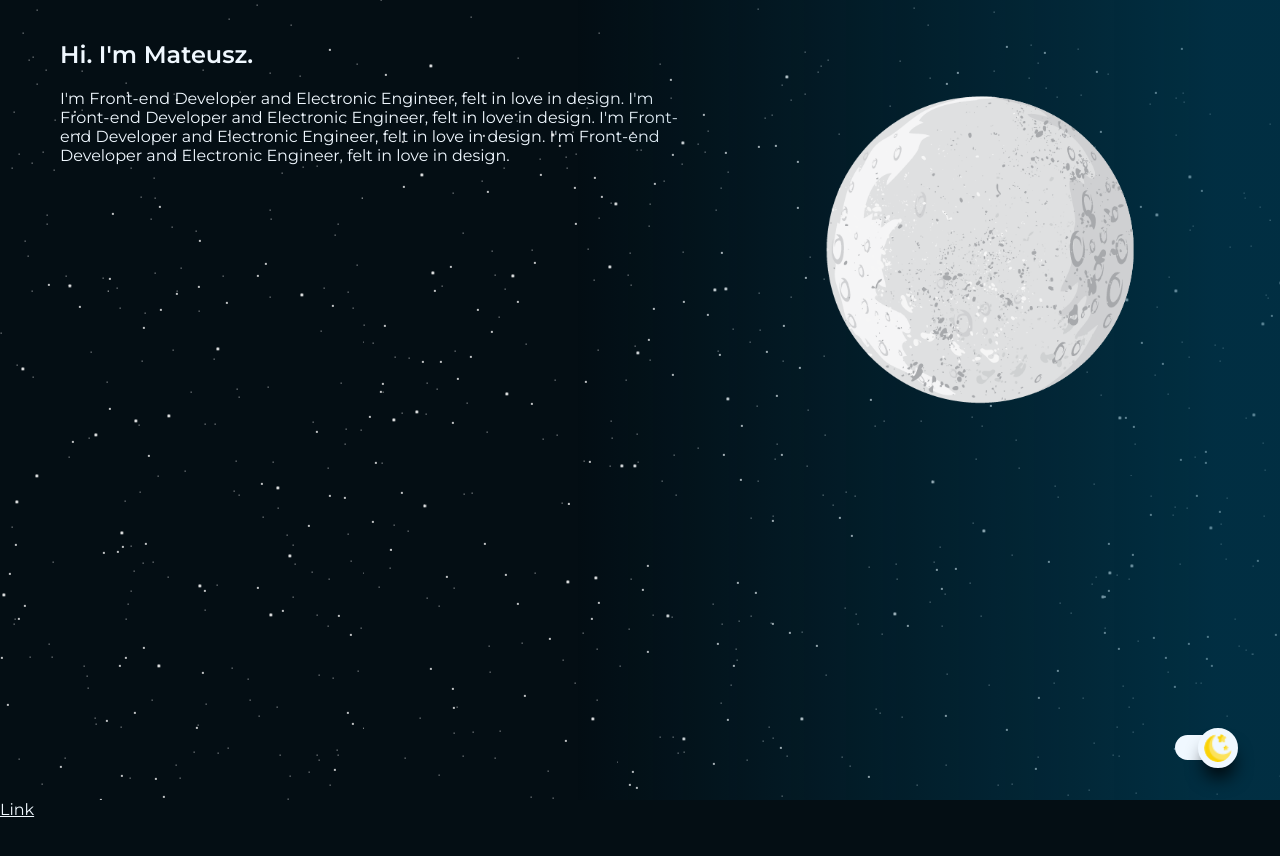
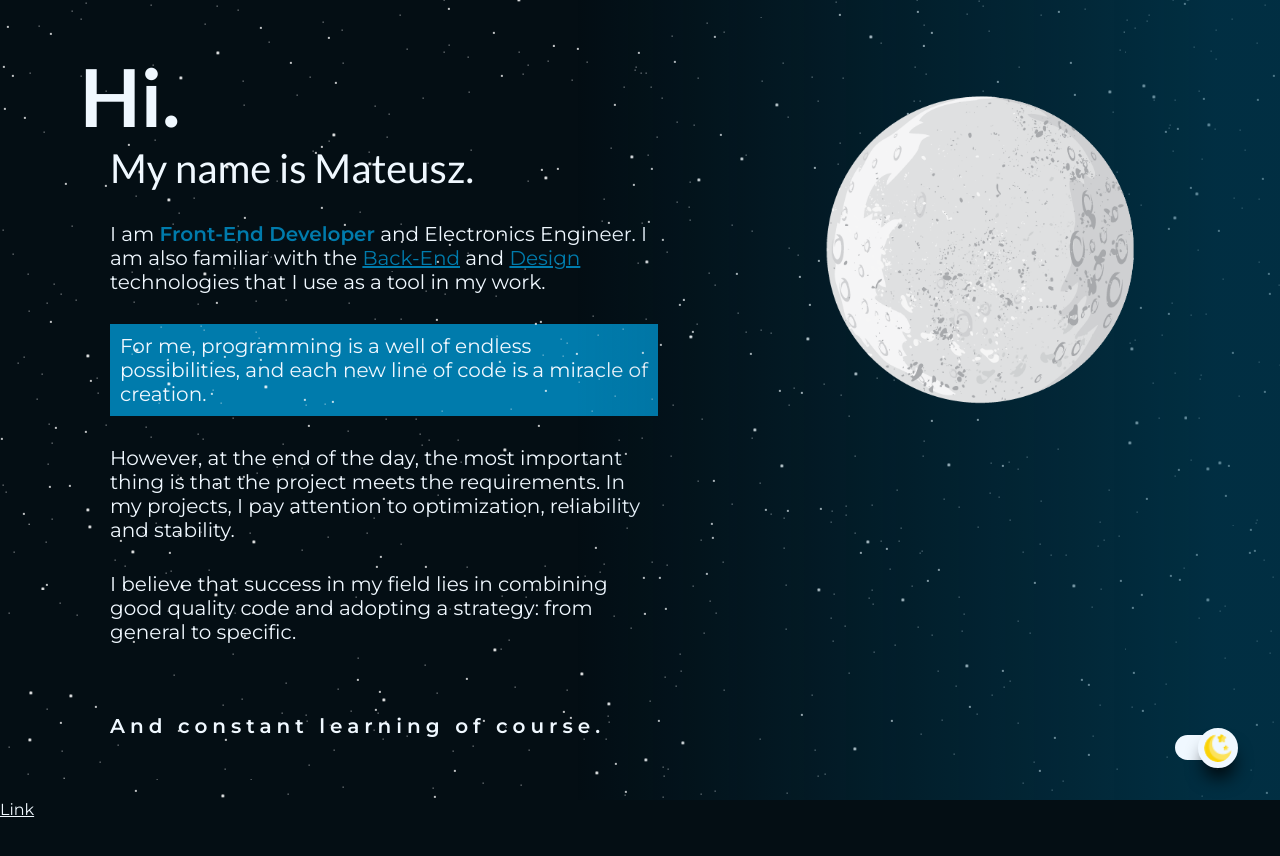
Before and after one commit to MateuszKalus/MK-Portfolio, a Gatsby site: page / in a window 1280 px wide. Built offline with nearby package versions, Linux system fonts and the light colour scheme; Gatsby itself is replaced by a stand-in of ours.

Commit message:
some text on main page

```diff
--- a/src/pages/index.js
+++ b/src/pages/index.js
@@ -39,7 +39,7 @@ const IndexPage = () => {
         }
 
         handleScroll(2, true); //for updating gradient
-        setTimeout( () => {
+        setTimeout(() => {
             handleScroll(); //for updating gradient
 
         }, 500)
@@ -50,7 +50,7 @@ const IndexPage = () => {
     }, [isNight]);
 
 
-    const handleScroll = (e, firstTime= false) => {
+    const handleScroll = (e, firstTime = false) => {
 
         console.log(firstTime)
 
@@ -58,8 +58,8 @@ const IndexPage = () => {
         let background = document.querySelector('.moving-background');
         let orb;
 
-        if (isNight) orb=document.querySelector('#moon-img');
-        else orb=document.querySelector('#sun-img');
+        if (isNight) orb = document.querySelector('#moon-img');
+        else orb = document.querySelector('#sun-img');
 
 
         let orbRect = orb.getBoundingClientRect();
@@ -102,14 +102,30 @@ const IndexPage = () => {
             <div className={'moving-background'}></div>
             <section className={'main-page night'} id={'main-page'}>
                 <div className={'content'}>
-                    <h1>Hi. I'm Mateusz.</h1>
+                    <h1>Hi.</h1>
+                    <span>My name is Mateusz.</span>
                     <div className={'text-content'}>
                         <p>
-                            I'm Front-end Developer and Electronic Engineer, felt in love in design.
-                            I'm Front-end Developer and Electronic Engineer, felt in love in design.
-                            I'm Front-end Developer and Electronic Engineer, felt in love in design.
-                            I'm Front-end Developer and Electronic Engineer, felt in love in design.
+                            I am <strong className={'in-text-strong'}>Front-End Developer</strong> and Electronics Engineer. I am also familiar with the <u className={'in-text-strong'}>Back-End</u> and <u className={'in-text-strong'}>Design</u> technologies that I use as a tool in my work.
                         </p>
+                        <p className={'important-text'}>
+                            For me, programming is a well of endless possibilities, and each new line of code is a
+                            miracle of creation.
+                        </p>
+                        <p>
+                            However, at the end of the day, the most important thing is that the project meets the
+                            requirements. In my projects, I pay attention to optimization, reliability and stability.
+
+                        </p>
+                        <p>
+                            I believe that success in my field lies in combining good quality code and adopting a
+                            strategy:
+                            from general to specific.
+                        </p>
+                        <p id={'last-sentence'}>
+                            And constant learning of course.
+                        </p>
+
                     </div>
                 </div>
 
--- a/src/pages/sky.sass
+++ b/src/pages/sky.sass
@@ -19,7 +19,6 @@ html
     margin: 0
 .sky-container
   display: block
-  position: relative
   width: 100%
   height: 100%
   background-color: transparent
--- a/src/pages/styles.scss
+++ b/src/pages/styles.scss
@@ -1,4 +1,5 @@
 @import url('https://fonts.googleapis.com/css2?family=Montserrat:ital,wght@0,400;0,500;0,600;1,400&display=swap');
+@import url('https://fonts.googleapis.com/css2?family=Lato:ital,wght@0,400;0,700;0,900;1,400;1,700&display=swap');
 
 *, *::before, *::after {
   box-sizing: border-box;
@@ -35,10 +36,41 @@ section {
   position: relative;
   width: 100%;
   height: 100vh;
+  display: flex;
+}
+
+.sky-container {
+  position: absolute;
+  top:0;
+  left:0;
+}
+
+p {
+  margin: 30px 0px;
+}
+
+
+h1 {
+  font-family: Lato, sans-serif;
+  font-size: 80px;
+  margin-left: 20px;
+  margin-bottom: 0px;
+
+  & + span {
+    font-size: 40px;
+    font-family: Lato, sans-serif;
+
+    display: inline-block;
+    margin-left: 50px;
+    margin-top: 0px;
+    margin-bottom: 0px;
+  }
 }
 
 section.main-page {
   overflow: hidden;
+  justify-content: flex-start;
+  align-items: center;
 }
 
 .moving-background {
@@ -76,7 +108,11 @@ $sun-size: 40vw;
   top: 250px;
 
   transform: translateX(50%) translateY(-50%);
-  transition: 0.3s;
+
+  transition-property: left, right, top;
+  transition-duration: 0.3s;
+  transition-timing-function: ease-in-out;
+
 }
 
 #moon-img {
@@ -92,6 +128,15 @@ $sun-size: 40vw;
     right: -$sun-size/2;
     top: 50%;
   }
+
+  & .important-text {
+    background-color: rgb(0, 123, 172);
+    padding: 10px;
+  }
+
+  & .in-text-strong {
+    color: rgb(0, 123, 172);
+  }
 }
 
 #sun-img {
@@ -101,16 +146,39 @@ $sun-size: 40vw;
 
 .day {
   background-color: #315599;
+  //color: rgba(5, 18, 36, 0.98);
 
   & #moon-img {
     right: 50%;
     top: -$moon-size/2;
   }
+
+  & .important-text {
+    background-color: rgb(109,185,213);
+    padding: 10px;
+  }
+
+  & .in-text-strong {
+    color: rgb(109,185,213);
+  }
 }
 
 .content {
-  margin: 40px 60px;
-  width: 50%;
+  padding: 40px 60px;
+  width: 60%;
+
+
+}
+
+.text-content {
+  font-size: 20px;
+  //font-weight: 500;
+  //border: 4px solid aliceblue;
+  border-radius: 10px;
+
+  padding: 50px;
+  padding-top: 0px;
+  //background: rgba(255, 255, 255, 0.05);
 }
 
 .theme-slicer {
@@ -178,3 +246,10 @@ $sun-size: 40vw;
 .hide {
   opacity: 0;
 }
+
+#last-sentence {
+  margin-top: 70px;
+  font-size: 20px;
+  font-weight: bold;
+  letter-spacing: 5px;
+}
```
Also changed, not shown: src/images/profile.png (added), src/pages/sky.css, src/pages/styles.css, 2 other files.
